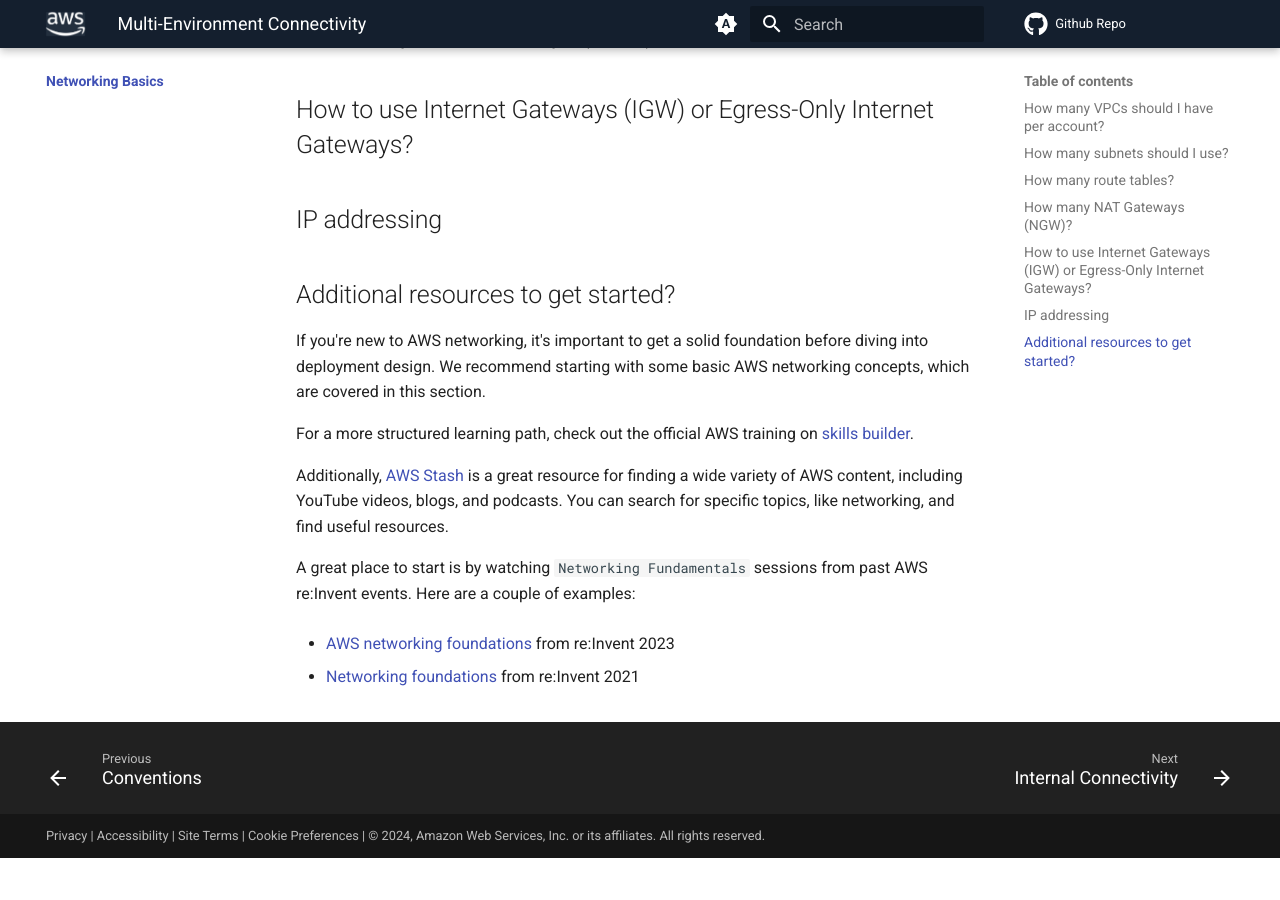
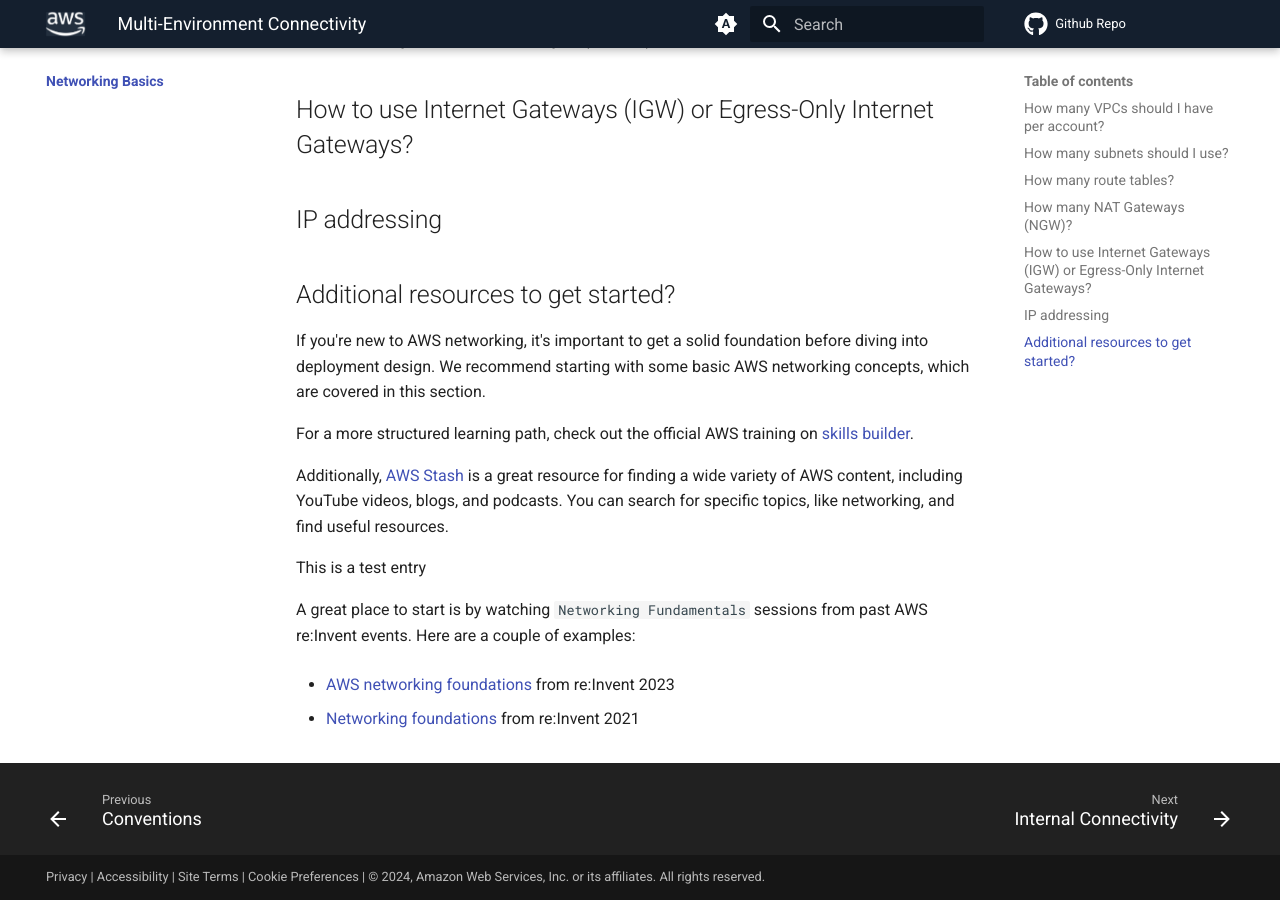
Before and after one commit to aws/aws-networking-best-practices, an MkDocs documentation site: the page built from content/basics/index.md, in a window 1280 px wide and 900 px high, scrolled down 685 px. Built offline with MkDocs 1.6.1 and Material for MkDocs 9.7.7, drawn with Linux system fonts in a browser that asks for light colours; comment, search, counter and statistics services are not loaded; before the commit the page ends 1543 px from its top, so only the background shows below that.

Commit message:
Update index.md
This is a test entry only

```diff
--- a/content/basics/index.md
+++ b/content/basics/index.md
@@ -42,6 +42,8 @@
 AWS content, including YouTube videos, blogs, and podcasts. You can search
 for specific topics, like networking, and find useful resources.
 
+This is a test entry
+
 A great place to start is by watching `Networking Fundamentals` sessions from
 past AWS re:Invent events. Here are a couple of examples:
 
```
